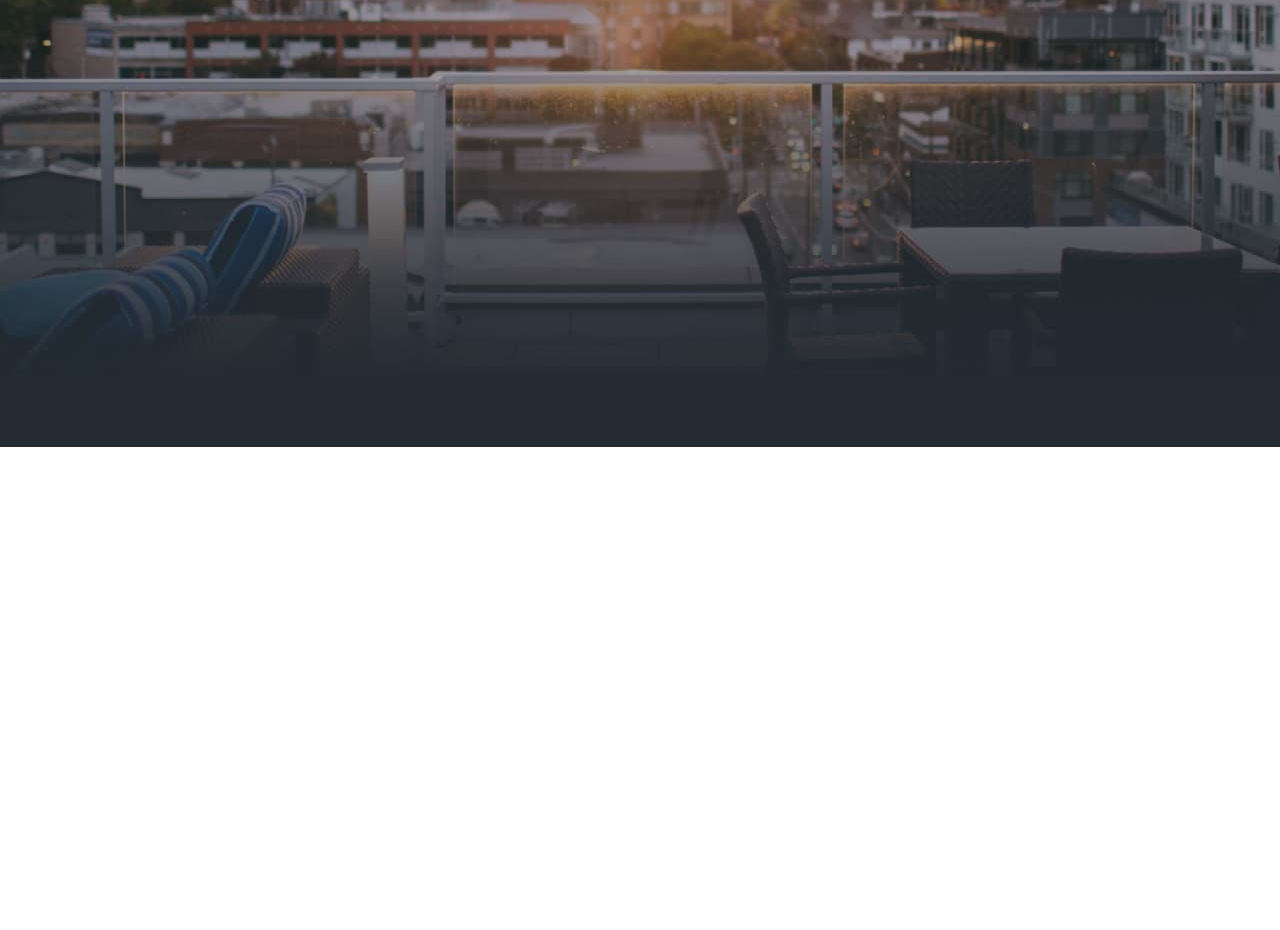
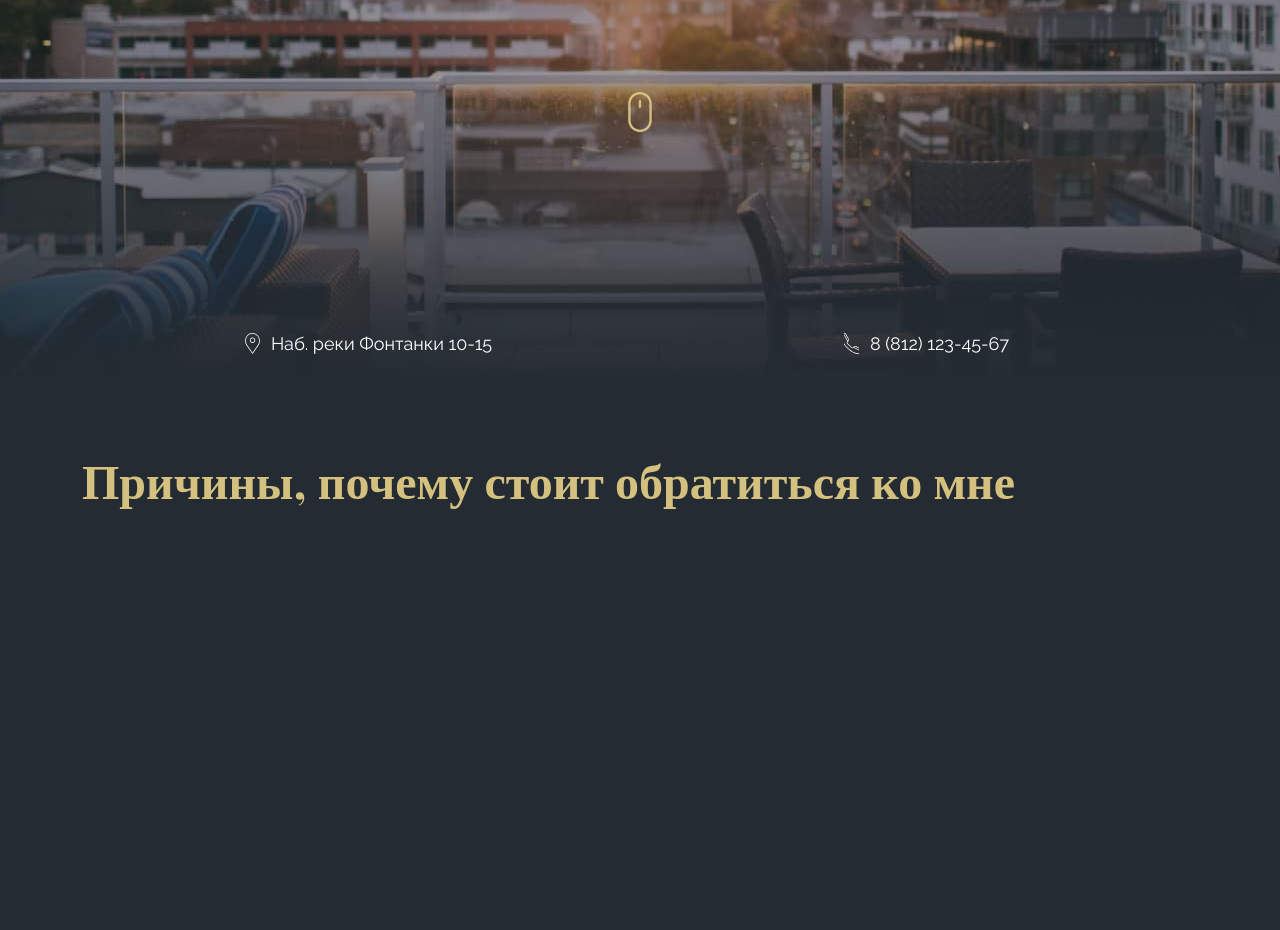
Before and after one commit to Preshepkin/Residential_complex, a website: page src/index.html in a window 1280 px wide. Shown: the part 393-1323 px from the top of the page. Before the commit the page ends 840 px from the top, so only its background shows below. Drawn offline with nearby package versions, Linux system fonts and the light colour scheme.

Commit message:
add/sections

```diff
--- a/src/index.html
+++ b/src/index.html
@@ -15,43 +15,53 @@
 	<title>Жилой комплекс</title>
 </head>
 <body>
-	<section class="complex">
+	<div class="complex">
+		<header>
 			<div class="container">
-				<header>
-					<!-- <div class="logo_house">
-						<a href="#"><img src="/icons/HouseVOP.png" alt="house" class="logo_house_vop"></a>
-						<div class="logo_house_services">УСЛУГИ ГЕОДЕЗИИ</div>
-					</div> -->
 				<nav>
 					<div class="logo_house">
-								<a href="#"><img src="/icons/HouseVOP.png" alt="house" class="logo_house_vop"></a>
+						<a href="#"><img src="icons/HouseVOP.png" alt="house" class="logo_house_vop"></a>
 						<div class="logo_house_services">УСЛУГИ ГЕОДЕЗИИ</div>
 					</div>
-							<menu class="menu">
-								<ul class="menu_link">
+					<div class="menu">
+						<menu class="menu_link">
 							<li><a href="#" class="menu_link_list">О комплексе</a></li>
 							<li><a href="#" class="menu_link_list">Район</a></li>
 							<li><a href="#" class="menu_link_list">Каталог квартир</a></li>
 							<li><a href="#" class="menu_link_list">Ипотека</a></li>
 							<li><a href="#" class="menu_link_list">Контакты</a></li>
-								</ul>
 						</menu>
+					</div>
 				</nav>
+			</div>
 	</header>
+		<section class="subcomplex">
+				<div class="container">
+					<div class="row">
+							<div class="col-sm-9 offset-3">
+								<h1 class="title">Жилой комплекс в историческом центре</h1>
 							</div>
-		 <!-- <div class="container">
-			<div class="row">
-				<div class="col-md-8 offset-3">
-					<h1 class="main_text">Жилой комплекс в историческом центре</h1>
-					<div class="mouse_logo">
-						<img src="/icons/mouse.png" alt="mouse" class="mouse">
+							<div class="subcomplex_mouse">
+								<img src="icons/mouse.png" alt="mouse">
+							</div>
+							<div class="subcomplex_wrapper">
+								<div class="wrapper_links">
+									<!-- <img src="icons/Group.svg" alt=""> -->
+									<a href="#" class="links_item">Наб. реки Фонтанки 10-15</a>
+								</div>
+								<div class="wrapper_links">
+									<a href="tel:+78121234567" class="links_items">8 (812) 123-45-67</a>
 								</div>
 							</div>
 						</div>
-		</div>  -->
-
+					</div>
+		</section>
+	</div>
+	<section class="reasons">
+		<div class="container">
+			<h2 class="title_left">Причины, почему стоит обратиться ко мне</h2>
+		</div>
 
 	</section>
-
 </body>
 </html>
--- /dev/null
+++ b/src/sass/block/_title.sass
@@ -0,0 +1,19 @@
+
+.title
+	margin-top: 80px
+	text-align: center
+	font-family: 'Playfair Display'
+	font-style: normal
+	font-weight: 700
+	font-size: 48px
+	line-height: 64px
+	color: $main-color
+	width: 556px
+	&_left
+		text-align: left
+		font-family: 'Playfair Display'
+		font-style: normal
+		font-weight: 700
+		font-size: 48px
+		line-height: 64px
+		color: $main-color
--- a/src/sass/style.sass
+++ b/src/sass/style.sass
@@ -1,15 +1,18 @@
 @import 'base/mixins'
 @import 'base/variables'
+@import 'block/title'
 
 .container
-	width: 1150px
+	width: 1140px
 	margin: 0 auto
 
 .complex
 	height: 840px
 	background: url('../img/complex.jpg') center center/cover no-repeat
 
-// header
+header
+	padding: 0 0 74px 0
+
 
 nav
 	display: flex
@@ -17,10 +20,9 @@ nav
 
 .menu
 	display: flex
-	margin-top: 55px
 	&_link
 		display: flex
-		// justify-content: space-between
+		margin-top: 55px
 		list-style: none
 		&_list
 			text-decoration: none
@@ -32,8 +34,6 @@ nav
 			letter-spacing: 0.05em
 			color: #FFFFFF
 			margin: 0 40px
-
-
 .logo_house
 	display: block
 	&_vop
@@ -48,3 +48,55 @@ nav
 		line-height: 14px
 		letter-spacing: 0.12em
 		color: #FFFFFF
+.subcomplex
+	&_mouse
+		margin-top: 100px
+		text-align: center
+
+.subcomplex_wrapper
+		display: flex
+		justify-content: space-around
+		margin-top: 200px
+		position: relative
+.links_item
+	position: relative
+	text-decoration: none
+	font-family: 'Raleway'
+	font-style: normal
+	font-weight: 400
+	font-size: 18px
+	line-height: 21px
+	text-align: center
+	color: #FFFFFF
+	// margin: 0 100px
+	&::before
+		content: ''
+		position: absolute
+		top: 0px
+		left: -26px
+		width: 15px
+		height: 21px
+		background: url('../icons/Group.svg') center center/cover no-repeat
+.links_items
+		position: relative
+		text-decoration: none
+		font-family: 'Raleway'
+		font-style: normal
+		font-weight: 400
+		font-size: 18px
+		line-height: 21px
+		text-align: center
+		color: #FFFFFF
+		// margin: 0 100px
+		&:before
+			content: ''
+			position: absolute
+			top: 0px
+			left: -26px
+			width: 15px
+			height: 21px
+			background: url('../icons/phone-call.svg') center center/cover no-repeat
+
+.reasons
+	height: 850px
+	background-color: $submain-color
```
Also changed, not shown: src/css/style.min.css, src/icons/Group.svg (added), src/icons/phone-call.svg (added). Lines whose indentation alone changed are shown as unchanged.
